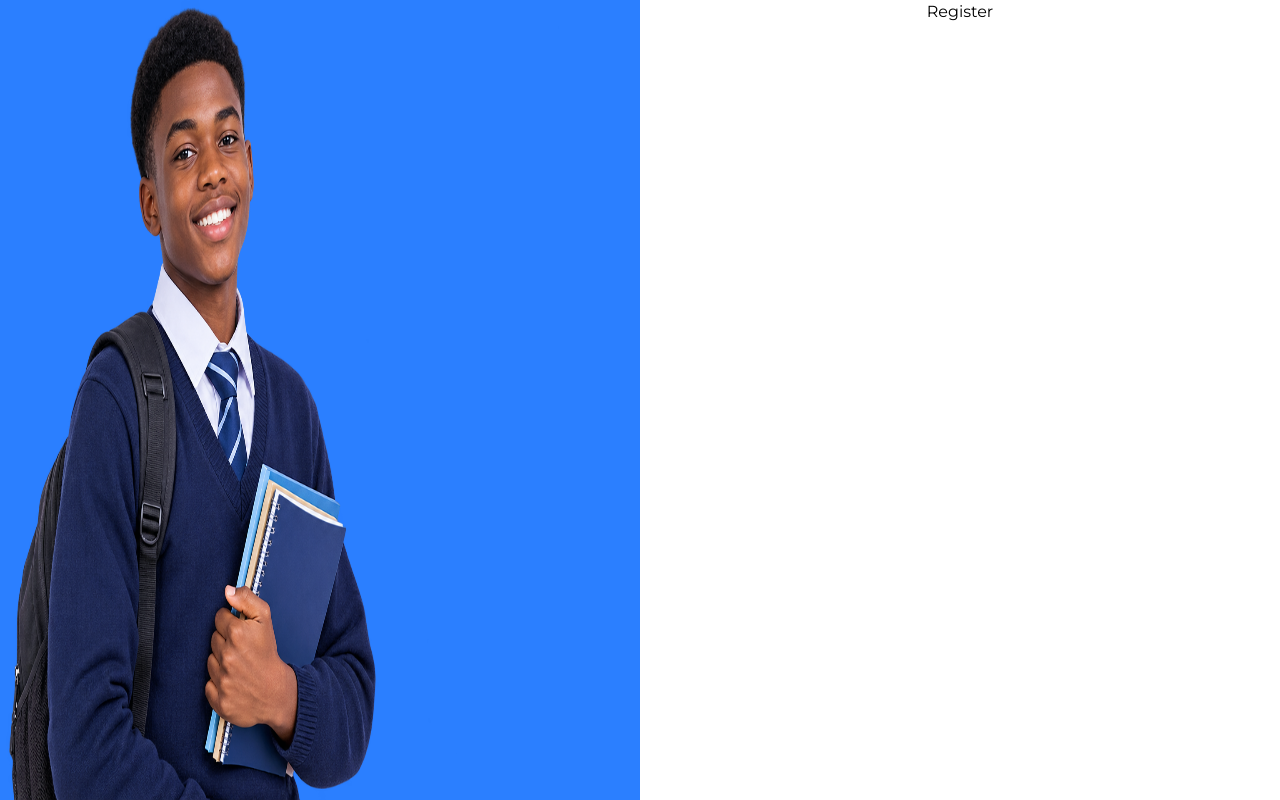
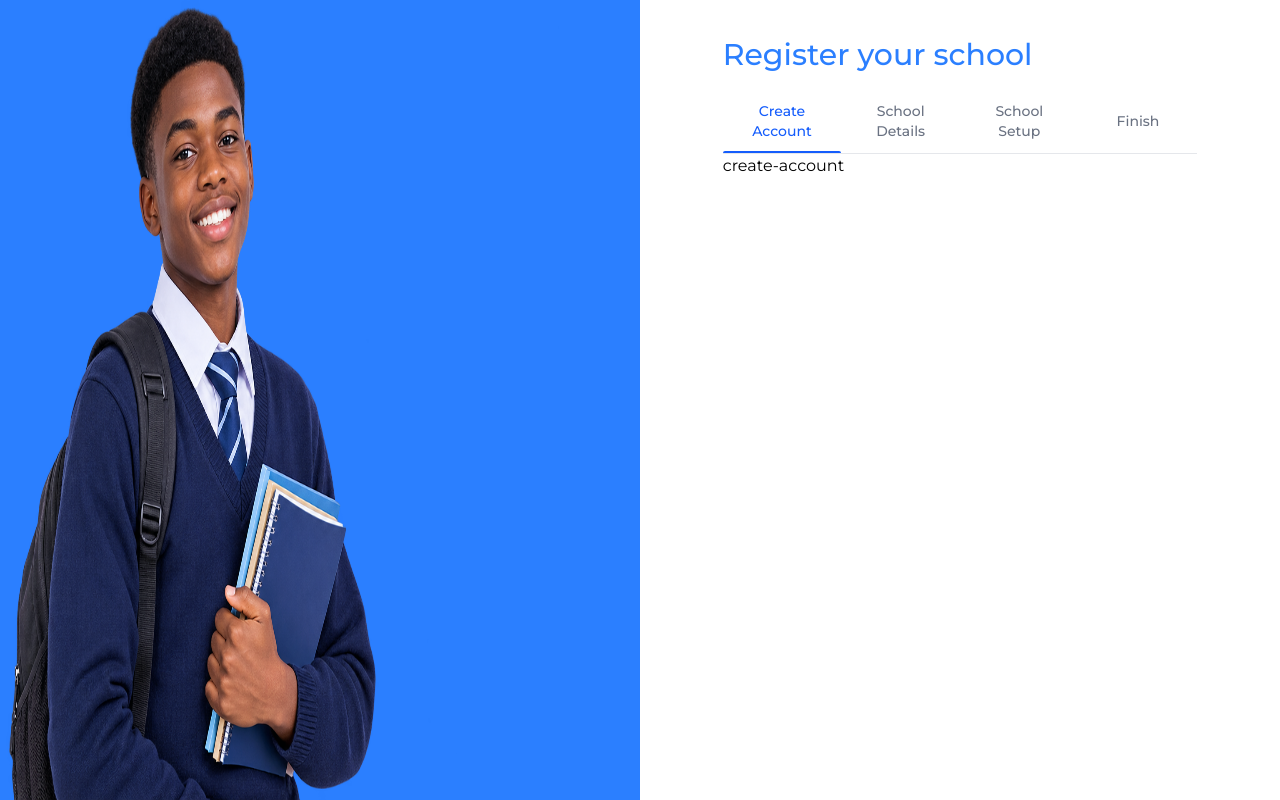
Before and after one commit to makinde-ayooluwa/Scholartix, a React (Vite) app: page /auth in a window 1280 px wide. Both pictures are taken after a click on the element "Register your school now". Built offline with nearby package versions, Linux system fonts and the light colour scheme.

Commit message:
auth pages initializations

```diff
--- a/src/layouts/authLayout.jsx
+++ b/src/layouts/authLayout.jsx
@@ -2,6 +2,7 @@
 import { useState } from "react"
 import AuthImage from "../assets/images/boy-holding-book.png"
 import Login from "../pages/login"
+import Register from "../pages/register";
 export default function AuthLayout() {
     const [auth, setAuth] = useState("login");
     return (
@@ -12,8 +13,8 @@ export default function AuthLayout() {
                 </div>
                 <div className="flex align-middle justify-center">
                     {auth == "login" && <Login setAuth={setAuth} />}
-                    {auth == "register" && <h1>Register</h1>}
-                    {auth == "forgot-password" && <h1>Forgot password</h1>}
+                    {auth == "register" && <Register setAuth={setAuth} />}
+                    {auth == "forgot-password" && <ForgotPassword setAuth={setAuth} />}
                 </div>
             </div>
         </>
--- /dev/null
+++ b/src/pages/forgot-password.jsx
@@ -0,0 +1,5 @@
+export default function ForgotPassword({ setAuth }) {
+    return <>
+        <h1>Forgot password</h1>
+    </>
+}
--- a/src/pages/login.jsx
+++ b/src/pages/login.jsx
@@ -1,6 +1,7 @@
-import { Link } from "react-router-dom";
+import { useState } from "react"
 
 export default function Login({ setAuth }) {
+    const [data, setData] = useState({});
     return <>
         <div className="p-5">
             <h1 className="text-blue-500 font-medium my-3" style={{ fontSize: 30 }}>
@@ -9,11 +10,21 @@ export default function Login({ setAuth }) {
             <div className="grid gap-3 w-full">
                 <div className="grid w-full justify-start">
                     <p>NaviSchool ID</p>
-                    <input className="border w-100 p-2 rounded-[7px] outline-blue-500" type="text" name="" id="" />
+                    <input
+                        value={data?.id}
+                        onInput={
+                            (e) => setData({ ...data, id: e.target.value })
+                        }
+                        className="border w-100 p-2 rounded-[7px] outline-blue-500" type="text" name="" id="" />
                 </div>
                 <div className="grid w-full justify-start">
                     <p>Password</p>
-                    <input className="border w-100 p-2 rounded-[7px] outline-blue-500" type="password" name="" id="" />
+                    <input
+                        value={data?.password}
+                        onInput={
+                            (e) => setData({ ...data, password: e.target.value })
+                        }
+                        className="border w-100 p-2 rounded-[7px] outline-blue-500" type="password" name="" id="" />
                 </div>
                 <div className="flex justify-end">
                     <div className="font-medium cursor-pointer" style={{ fontSize: 12 }} onClick={() => setAuth("forgot-password")}>
--- /dev/null
+++ b/src/pages/register.jsx
@@ -0,0 +1,52 @@
+import { useState } from "react"
+
+export default function Register({ setAuth }) {
+    const [currentTab, setCurrentTab] = useState("create-account")
+    const tabs = [
+        {
+            title: "Create Account",
+            id: "create-account"
+        },
+        {
+            title: "School Details",
+            id: "school-details"
+        },
+        {
+            title: "School Setup",
+            id: "school-setup"
+        },
+        {
+            title: "Finish",
+            id: "finish"
+        },
+    ]
+    return <>
+        <div className="p-5">
+            <h1 className="text-blue-500 font-medium my-3" style={{ fontSize: 30 }}>
+                Register your school
+            </h1>
+            <div className="w-full flex border-b border-gray-200">
+                {tabs.map(({ title, id }) => (
+                    <button
+                        key={id}
+                        onClick={() => setCurrentTab(id)}
+                        className={
+                            `flex-1 py-3 px-4 text-sm font-medium transition-all duration-200 relative
+                            ${currentTab === id
+                                ? "text-blue-600"
+                                : "text-gray-500 hover:text-gray-700"
+                            }
+                        `}
+                    >
+                        {title}
+
+                        {currentTab === id && (
+                            <span className="absolute bottom-0 left-0 w-full h-0.5 bg-blue-600 rounded-t-full" />
+                        )}
+                    </button>
+                ))}
+            </div>
+            {currentTab}
+        </div>
+    </>
+}
```
